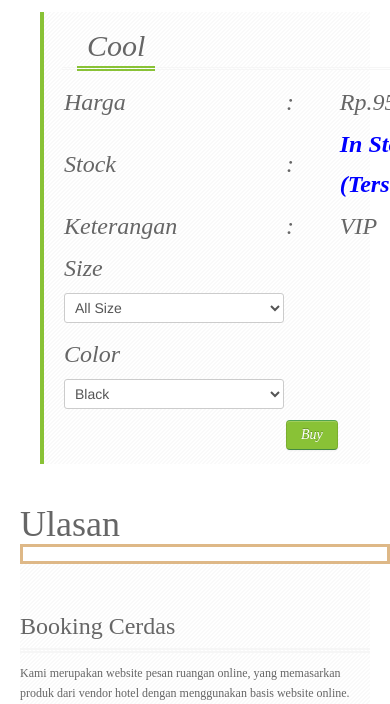
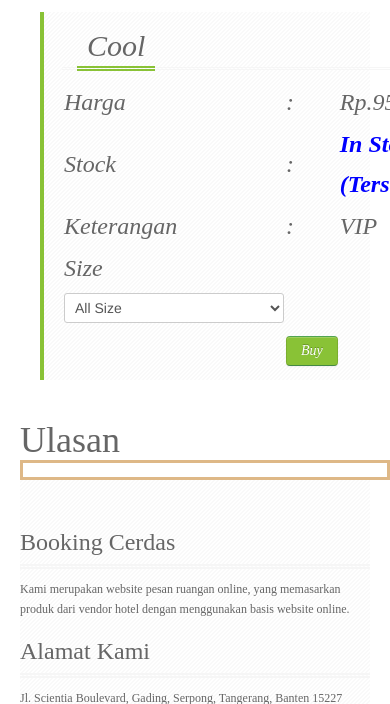
Before and after one commit to chronomedev/finalpemweb, a PHP site: page /detailproduk.php?kd=5 in a window 390 px wide; the page is wider, and only the part inside the window is pictured. Shown: the part 216-920 px from the top of that part. Run offline with PHP 8.4, Linux system fonts and the light colour scheme; data comes from the database, SQL or seed files in the repository; data that the repository does not hold is empty; some web fonts are replaced; grey boxes are pictures that could not be loaded.

Commit message:
Update detailproduk.php

```diff
--- a/detailproduk.php
+++ b/detailproduk.php
@@ -133,18 +133,7 @@ $data  = mysqli_fetch_array($query);
                         <tr>
                         	<td></td>
 
-                        	<td><h3>Color</h3>
-                        	<div class="text">
-                              <label class="col-sm-6 col-sm-6 control-label"></label>
-                              <div class="col-sm-6">
-                            <select id="color" name="color" class="form-control" required>
-                            <option value="black">Black</option>
-                            <option value="dark blue">Dark Blue</option>
-                            <option value="red">Red</option>
-                            <option value="grey">Grey</option>
-                            <option value="white">White</option>
 
-                            </select>
 
                             </div></div>
                             </td>
```
